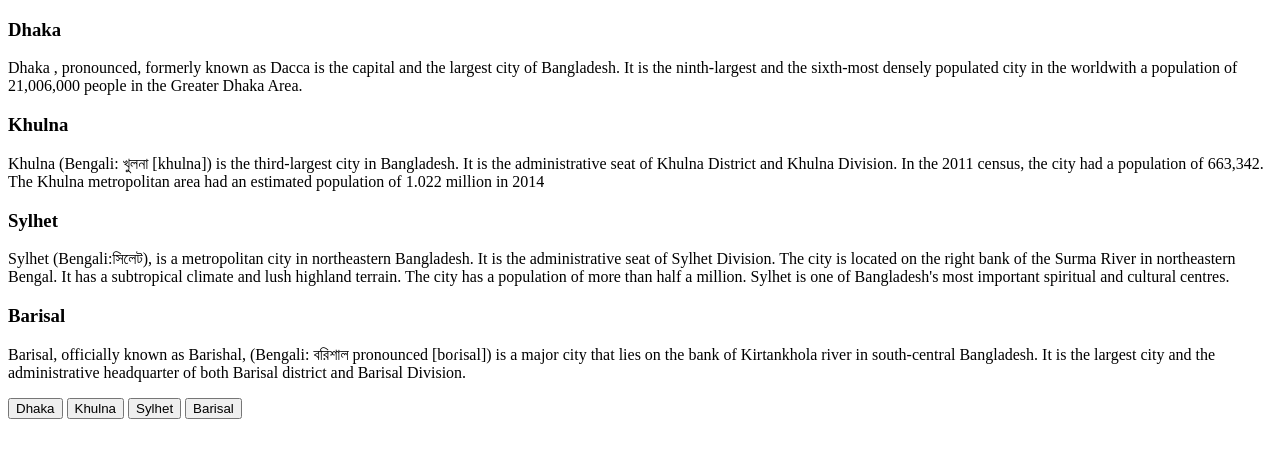
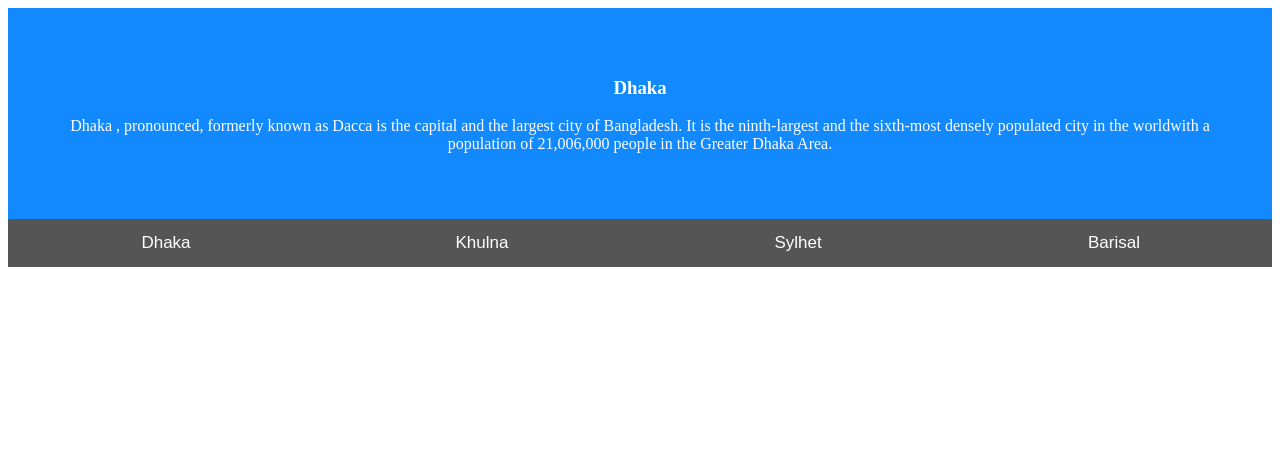
Before and after one commit to kazikamrulislam/Header_tabs, a plain HTML site: page index.html in a window 1280 px wide. Both pictures are taken after a click on the button "Dhaka". Drawn offline with Linux system fonts and the light colour scheme.

Commit message:
added all style and js function

```diff
--- a/css/style.css
+++ b/css/style.css
@@ -0,0 +1,27 @@
+.tablink {
+    padding: 14px 16px;
+    width: 25%;
+    font-size: 17px;
+    cursor: pointer;
+    outline: none;
+    border: none;
+    float: left;
+    color: #ffffff;
+    background-color: #555555;
+}
+
+.tablink:hover {
+    background-color: #777;
+  }
+
+.tabcont {
+    color: #ffffff;
+    display: none;
+    padding: 50px;
+    text-align: center;
+}
+
+#Dhaka{background-color:#0080ffed;}
+#Khulna{background-color:#bf00ff;}
+#Sylhet{background-color:#ffff1a;}
+#Barisal{background-color:#4dc3ff;}
--- a/index.html
+++ b/index.html
@@ -50,13 +50,13 @@
         </div>
 
         <div class="tab">
-            <button class="tablink active" onclick="openCity(event, 'Dhaka')">Dhaka</button>
-            <button class="tablink" onclick="openCity(event, 'Khulna')">Khulna</button>
-            <button class="tablink" onclick="openCity(event, 'Sylhet')">Sylhet</button>
-            <button class="tablink" onclick="openCity(event, 'Barisal')">Barisal</button>
+            <button class="tablink active" onclick="openCity('Dhaka', this, '#0080ff')" id="defaultOpen">Dhaka</button>
+            <button class="tablink" onclick="openCity('Khulna', this, '#bf00ff')">Khulna</button>
+            <button class="tablink" onclick="openCity('Sylhet',this, '#ffff1a')">Sylhet</button>
+            <button class="tablink" onclick="openCity('Barisal',this, '#4dc3ff')">Barisal</button>
         </div>
 
-        <script type="text/javascript" src="./js/main.js"></script>
+        <script src="./js/main.js"></script>
     </div>
 </body>
 </html>
--- a/js/main.js
+++ b/js/main.js
@@ -0,0 +1,17 @@
+function openCity(cityName, elmnt, color) {
+    let i, tabcont, tablink;
+    tabcont = document.getElementsByClassName("tabcont");
+
+    for(i = 0; i < tabcont.length; i++) {
+        tabcont[i].style.display = "none";
+    }
+
+    tablink = document.getElementsByClassName("tablink");
+    for(i = 0; i < tablink.length; i++) {
+        tablink[i].style.backgroundColor = "";
+    }
+
+    document.getElementById(cityName).style.display = "block";
+    element.style.backgroundColor = color;
+
+}
```
